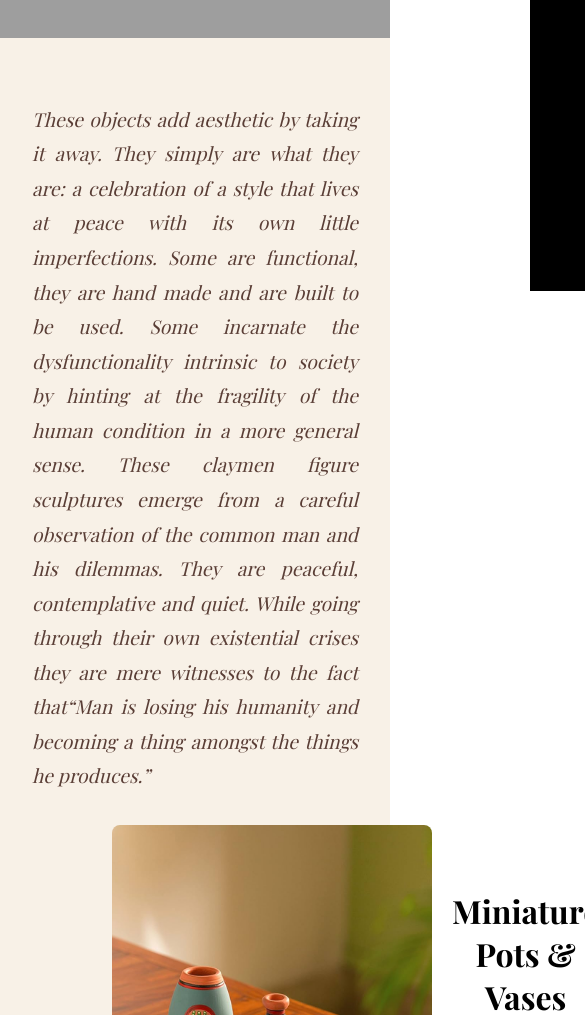
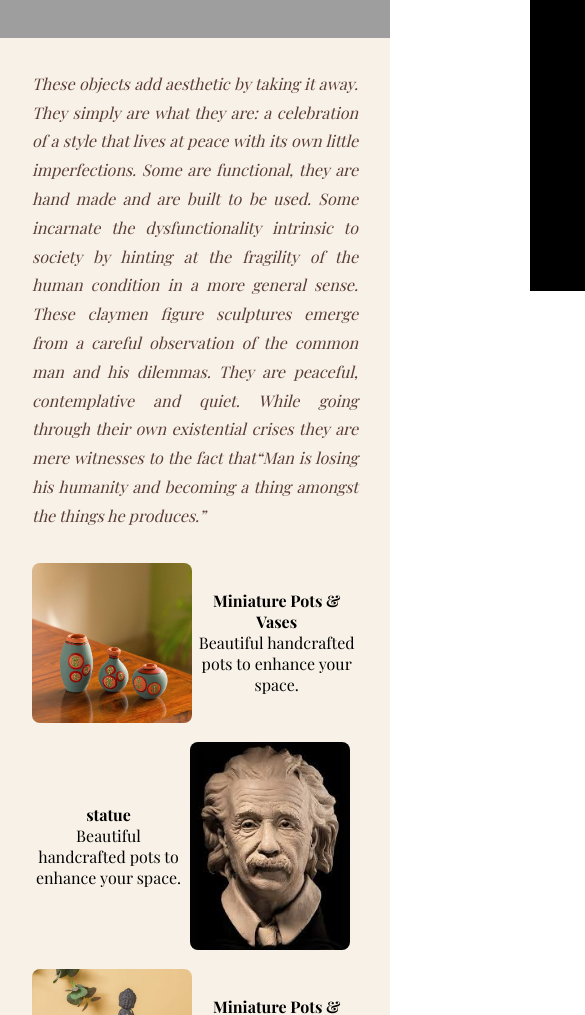
Before and after one commit to raj3131/Amar, a React (Create React App) app: page / in a window 390 px wide. Shown: the part 553-1568 px from the top of the page, 585 px wide, since content can reach past the window. Built offline with nearby package versions, Linux system fonts and the light colour scheme; grey boxes are pictures that could not be loaded.

Commit message:
2nd new landing

```diff
--- a/src/components/Portfolio.css
+++ b/src/components/Portfolio.css
@@ -16,6 +16,9 @@
     text-align: justify;
     padding-bottom: 2rem;
 }
+
+
+
 
 .pots {
     display: flex;
@@ -59,3 +62,69 @@
  h3{
     font-size: 2rem;
 }
+
+
+
+@media screen and (max-width: 765px) {
+    .portfolio-container {
+        text-align: center;
+        padding: 2rem 1rem;
+        background-color: #f8f1e7;
+    }
+    .portfolio-intro {
+        max-width: 900px;
+        margin: 0 auto;
+        font-size: 1rem;
+        line-height: 1.8;
+        color: #5a3e36;
+        font-style: italic;
+        text-align: justify;
+        padding-bottom: 2rem;
+        padding-right: 1rem;
+        padding-left: 1rem;
+    }
+    .pots {
+        padding-bottom: 1.2rem;
+         display: flex;
+         justify-content: space-between;
+         align-items: center; /* Align items vertically */
+         gap: 5px; /* Space between image and text */
+         padding-left: 1rem;
+         padding-right: 1.1rem;
+     }
+
+     .pots img {
+         width: 10rem; /* Adjust image size */
+         height: auto;
+         border-radius: 8px;
+     }
+
+     .pots-text {
+         display: flex;
+         flex-direction: column; /* Stack h3 and p */
+     }
+     /*================*/
+     .statue {
+         padding-bottom: 1.2rem;
+         display: flex;
+         justify-content: space-between;
+         align-items: center; /* Align items vertically */
+         gap: 5px; /* Space between image and text */
+         padding-left: 1rem;
+         padding-right: 1.5rem;
+     }
+
+     .statue img {
+         width: 10rem; /* Adjust image size */
+         height: auto;
+         border-radius: 8px;
+     }
+
+     .statue-text {
+         display: flex;
+         flex-direction: column; /* Stack h3 and p */
+     }
+     h3{
+         font-size: 1rem;
+     }
+ }
```
